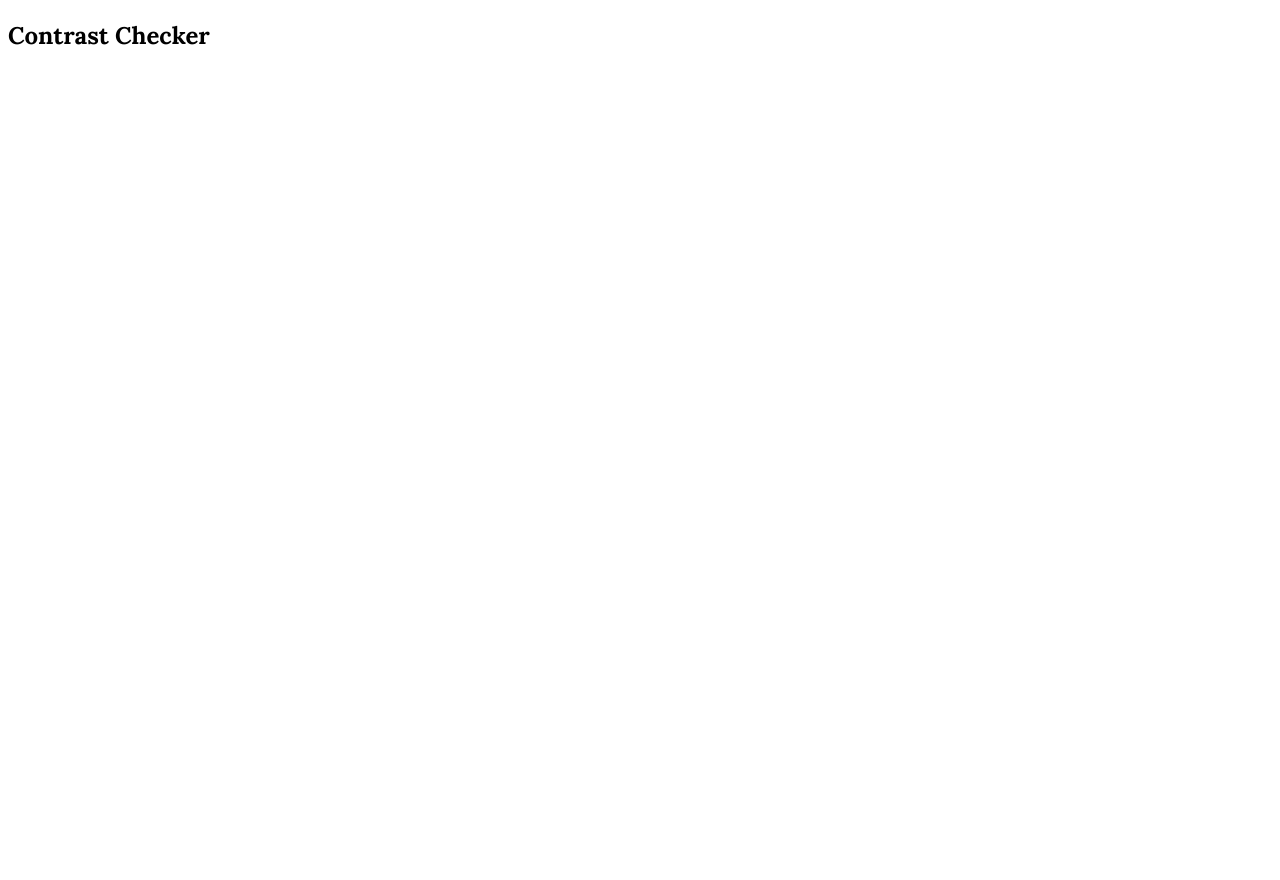
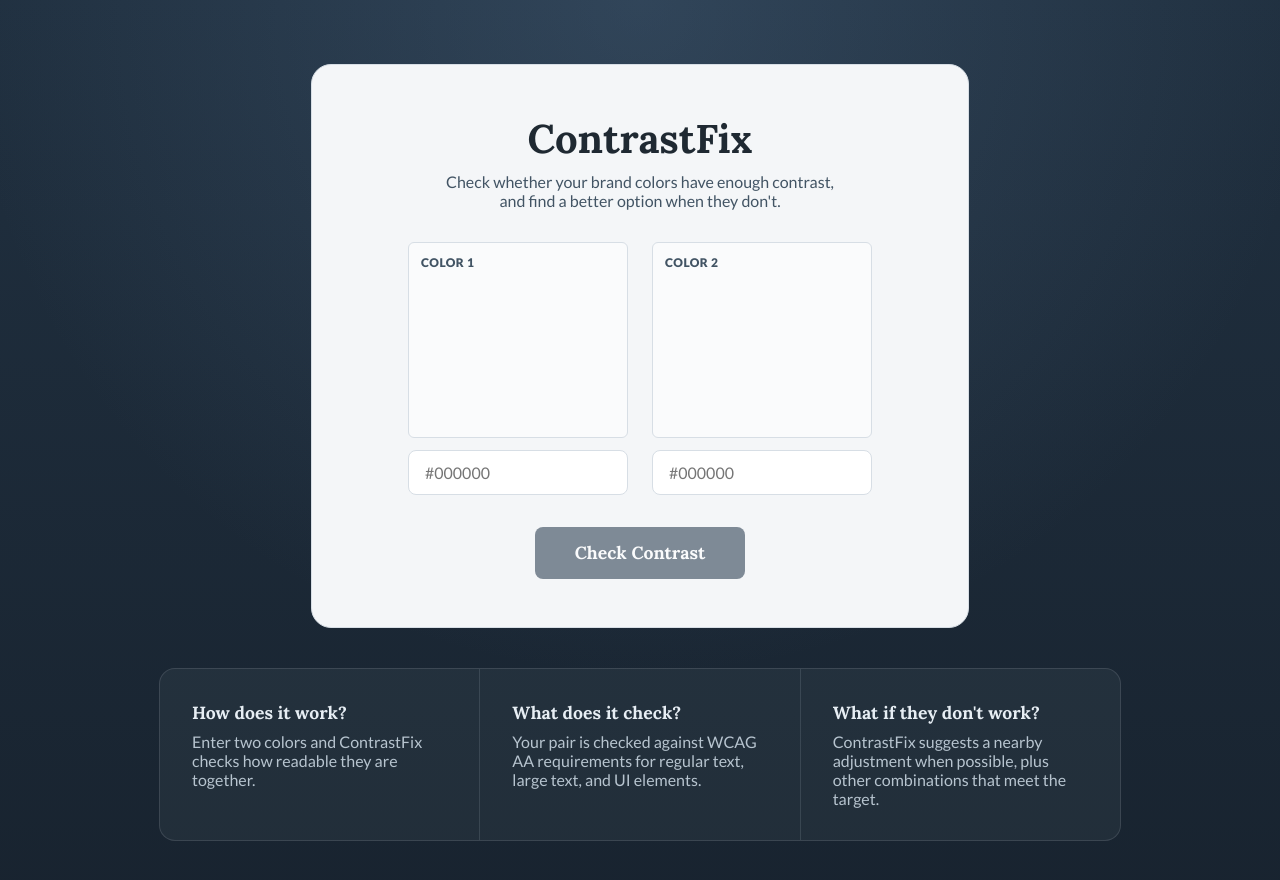
Before and after one commit to Ttesori/react-contrastchecker, a React (Vite) app: page / in a window 1280 px wide. Shown: the top 880 px of the page. Before the commit the page ends 800 px from the top, so only its background shows below. Built offline with nearby package versions, Linux system fonts and the light colour scheme.

Commit message:
feat: build home page screen shell

```diff
--- /dev/null
+++ b/src/App.css
@@ -0,0 +1,134 @@
+.page {
+  min-height: 100vh;
+  display: flex;
+  flex-direction: column;
+  align-items: center;
+  gap: 2.5rem;
+  padding: 4rem 1.5rem;
+  background:
+    radial-gradient(circle at 50% 0%, var(--background-glow), transparent 60%),
+    linear-gradient(to bottom, var(--background-top), var(--background-bottom));
+}
+
+.card {
+  width: 100%;
+  max-width: 560px;
+  padding: 3rem;
+  background-color: var(--surface-primary);
+  border-radius: var(--radius-lg);
+  border: 1px solid var(--border-default);
+  display: flex;
+  flex-direction: column;
+  align-items: center;
+  text-align: center;
+}
+
+.brand {
+  font-family: var(--font-heading);
+  font-weight: 700;
+  font-size: 2.5rem;
+  color: var(--text-primary);
+  margin: 0 0 0.5rem;
+}
+
+.intro {
+  font-family: var(--font-body);
+  color: var(--text-body);
+  max-width: 44ch;
+  margin: 0 0 2rem;
+}
+
+.color-fields {
+  width: 100%;
+  display: flex;
+  flex-wrap: wrap;
+  gap: 1.5rem;
+  justify-content: center;
+  margin-bottom: 2rem;
+}
+
+.color-field {
+  flex: 1 1 180px;
+  max-width: 220px;
+  display: flex;
+  flex-direction: column;
+}
+
+.color-field-label {
+  display: flex;
+  align-items: flex-start;
+  height: 170px;
+  padding: 0.75rem;
+  background-color: var(--surface-secondary);
+  border: 1px solid var(--border-default);
+  border-radius: var(--radius-swatch);
+  color: var(--text-body);
+  font-family: var(--font-body);
+  font-weight: 900;
+  font-size: 0.75rem;
+  text-transform: uppercase;
+  letter-spacing: 0.04em;
+}
+
+.color-field-input {
+  margin-top: 0.75rem;
+  padding: 0.75rem 1rem;
+  font-size: 16px;
+  font-family: var(--font-body);
+  color: var(--text-primary);
+  background-color: var(--surface-input);
+  border: 1px solid var(--border-default);
+  border-radius: var(--radius-sm);
+}
+
+.color-field-input:focus-visible {
+  outline-color: var(--text-muted);
+}
+
+.primary-button {
+  padding: 0.9rem 2.5rem;
+  font-family: var(--font-heading);
+  font-weight: 700;
+  font-size: 1.1rem;
+  color: #ffffff;
+  background-color: var(--accent-primary);
+  border: none;
+  border-radius: var(--radius-sm);
+}
+
+.primary-button:disabled {
+  opacity: 0.6;
+}
+
+.info-panel {
+  width: 100%;
+  max-width: 960px;
+  display: flex;
+  flex-wrap: wrap;
+  background-color: var(--info-panel-bg);
+  border: 1px solid var(--info-panel-border);
+  border-radius: var(--radius-md-lg);
+}
+
+.info-panel-column {
+  flex: 1 1 200px;
+  padding: 2rem;
+}
+
+.info-panel-column + .info-panel-column {
+  border-left: 1px solid var(--info-panel-border);
+}
+
+.info-panel-column h2 {
+  font-family: var(--font-heading);
+  font-weight: 700;
+  font-size: 1.1rem;
+  color: var(--info-heading);
+  margin: 0 0 0.5rem;
+}
+
+.info-panel-column p {
+  font-family: var(--font-body);
+  color: var(--info-text);
+  margin: 0;
+}
--- a/src/App.tsx
+++ b/src/App.tsx
@@ -1,16 +1,69 @@
+import "./App.css";
+
 function App() {
   return (
-    <>
-      <section id="center">
-        <div className="hero"></div>
-        <div>
-          <h1>Contrast Checker</h1>
-          <p></p>
+    <div className="page">
+      <main className="card">
+        <h1 className="brand">ContrastFix</h1>
+        <p className="intro">
+          Check whether your brand colors have enough contrast, and find a
+          better option when they don&apos;t.
+        </p>
+
+        <div className="color-fields">
+          <div className="color-field">
+            <label htmlFor="color1" className="color-field-label">
+              Color 1
+            </label>
+            <input
+              id="color1"
+              type="text"
+              className="color-field-input"
+              placeholder="#000000"
+            />
+          </div>
+          <div className="color-field">
+            <label htmlFor="color2" className="color-field-label">
+              Color 2
+            </label>
+            <input
+              id="color2"
+              type="text"
+              className="color-field-input"
+              placeholder="#000000"
+            />
+          </div>
         </div>
-      </section>
 
-      <div className="ticks"></div>
-    </>
+        <button type="button" className="primary-button" disabled>
+          Check Contrast
+        </button>
+      </main>
+
+      <div className="info-panel">
+        <div className="info-panel-column">
+          <h2>How does it work?</h2>
+          <p>
+            Enter two colors and ContrastFix checks how readable they are
+            together.
+          </p>
+        </div>
+        <div className="info-panel-column">
+          <h2>What does it check?</h2>
+          <p>
+            Your pair is checked against WCAG AA requirements for regular text,
+            large text, and UI elements.
+          </p>
+        </div>
+        <div className="info-panel-column">
+          <h2>What if they don&apos;t work?</h2>
+          <p>
+            ContrastFix suggests a nearby adjustment when possible, plus other
+            combinations that meet the target.
+          </p>
+        </div>
+      </div>
+    </div>
   );
 }
 
--- a/src/index.css
+++ b/src/index.css
@@ -26,7 +26,7 @@
   --status-warning: #b9985a;
 
   /* Supporting information panel */
-  --info-panel-bg: rgba(31, 43, 55, 0.72);
+  --info-panel-bg: rgba(219, 229, 237, 0.05);
   --info-panel-border: rgba(219, 229, 237, 0.13);
   --info-heading: #e7eef4;
   --info-text: #b7c4cf;
@@ -44,6 +44,7 @@
 }
 
 body {
+  margin: 0;
   font-family: var(--font-body);
 }
 
@@ -52,3 +53,19 @@ h2,
 h3 {
   font-family: var(--font-heading);
 }
+
+* {
+  outline: 2px solid transparent;
+  outline-offset: 2px;
+  transition: outline-color 0.15s ease-in-out;
+}
+
+:focus-visible {
+  outline-color: var(--accent-primary);
+}
+
+@media (prefers-reduced-motion: reduce) {
+  * {
+    transition: none;
+  }
+}
```
